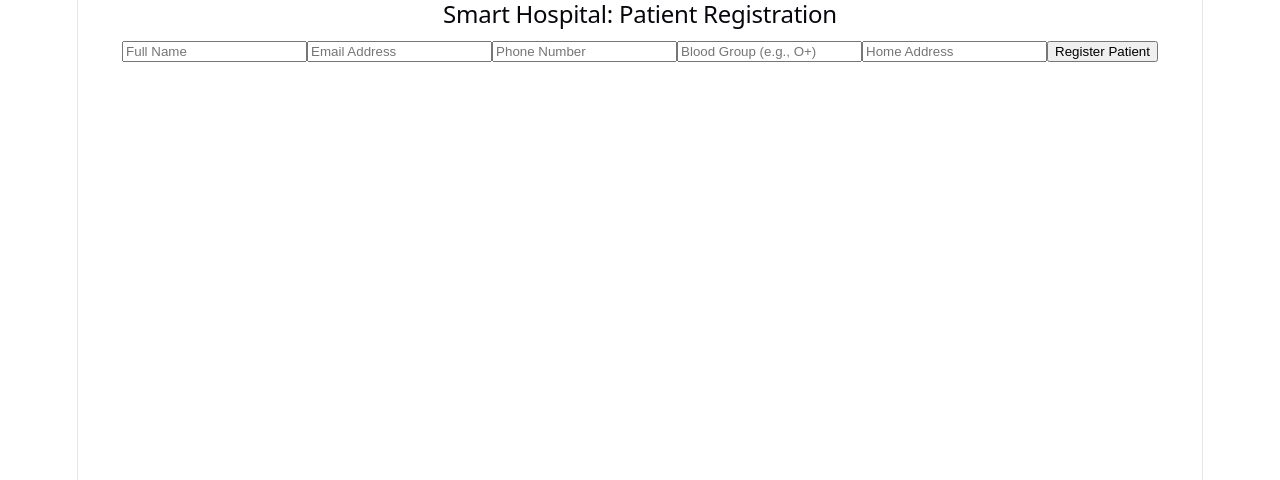
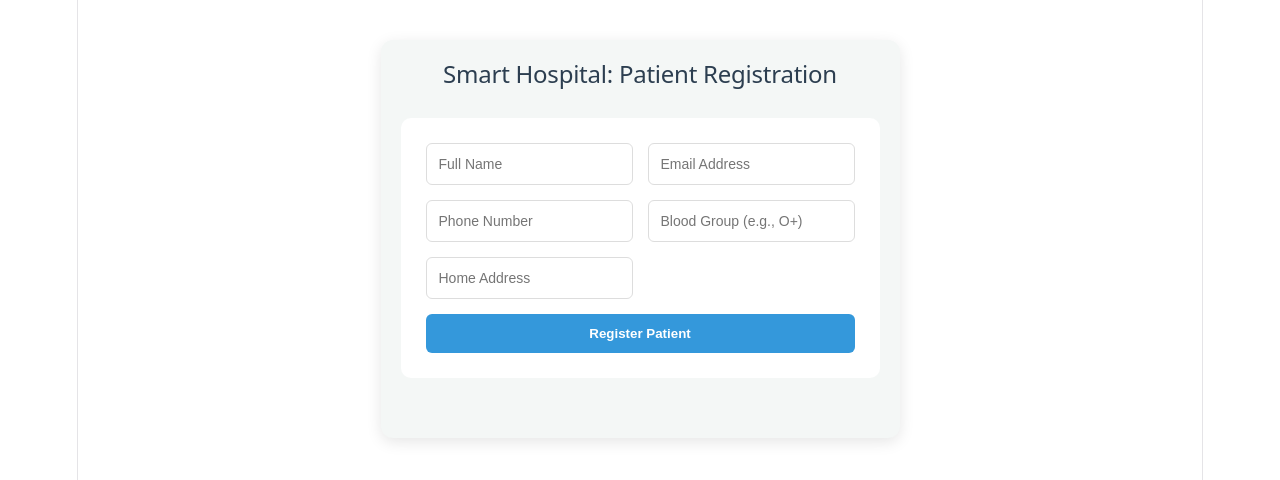
Before and after one commit to madhushankaspn/Smart_Hospital_System, a React app in the folder frontend/: page / in a window 1280 px wide. Shown: the top 480 px of the page. Built offline with nearby package versions, Linux system fonts and the light colour scheme; the HTML template or start-up script is replaced by a standard one.

Commit message:
Refactor App.css: Remove unused styles and enhance layout for better UI consistency

```diff
--- a/frontend/src/App.css
+++ b/frontend/src/App.css
@@ -1,184 +1,72 @@
-.counter {
-  font-size: 16px;
-  padding: 5px 10px;
-  border-radius: 5px;
-  color: var(--accent);
-  background: var(--accent-bg);
-  border: 2px solid transparent;
-  transition: border-color 0.3s;
-  margin-bottom: 24px;
-
-  &:hover {
-    border-color: var(--accent-border);
-  }
-  &:focus-visible {
-    outline: 2px solid var(--accent);
-    outline-offset: 2px;
-  }
+.container {
+  max-width: 900px;
+  margin: 40px auto;
+  padding: 20px;
+  font-family: 'Segoe UI', Tahoma, Geneva, Verdana, sans-serif;
+  background-color: #f4f7f6;
+  border-radius: 12px;
+  box-shadow: 0 4px 15px rgba(0,0,0,0.1);
 }
 
-.hero {
-  position: relative;
-
-  .base,
-  .framework,
-  .vite {
-    inset-inline: 0;
-    margin: 0 auto;
-  }
-
-  .base {
-    width: 170px;
-    position: relative;
-    z-index: 0;
-  }
-
-  .framework,
-  .vite {
-    position: absolute;
-  }
-
-  .framework {
-    z-index: 1;
-    top: 34px;
-    height: 28px;
-    transform: perspective(2000px) rotateZ(300deg) rotateX(44deg) rotateY(39deg)
-      scale(1.4);
-  }
-
-  .vite {
-    z-index: 0;
-    top: 107px;
-    height: 26px;
-    width: auto;
-    transform: perspective(2000px) rotateZ(300deg) rotateX(40deg) rotateY(39deg)
-      scale(0.8);
-  }
+h2 {
+  color: #2c3e50;
+  text-align: center;
+  margin-bottom: 30px;
 }
 
-#center {
-  display: flex;
-  flex-direction: column;
-  gap: 25px;
-  place-content: center;
-  place-items: center;
-  flex-grow: 1;
-
-  @media (max-width: 1024px) {
-    padding: 32px 20px 24px;
-    gap: 18px;
-  }
+form {
+  display: grid;
+  grid-template-columns: 1fr 1fr;
+  gap: 15px;
+  background: white;
+  padding: 25px;
+  border-radius: 10px;
+  margin-bottom: 40px;
 }
 
-#next-steps {
-  display: flex;
-  border-top: 1px solid var(--border);
-  text-align: left;
-
-  & > div {
-    flex: 1 1 0;
-    padding: 32px;
-    @media (max-width: 1024px) {
-      padding: 24px 20px;
-    }
-  }
-
-  .icon {
-    margin-bottom: 16px;
-    width: 22px;
-    height: 22px;
-  }
-
-  @media (max-width: 1024px) {
-    flex-direction: column;
-    text-align: center;
-  }
+input {
+  padding: 12px;
+  border: 1px solid #ddd;
+  border-radius: 6px;
+  font-size: 14px;
 }
 
-#docs {
-  border-right: 1px solid var(--border);
-
-  @media (max-width: 1024px) {
-    border-right: none;
-    border-bottom: 1px solid var(--border);
-  }
+button {
+  grid-column: span 2;
+  padding: 12px;
+  background-color: #3498db;
+  color: white;
+  border: none;
+  border-radius: 6px;
+  cursor: pointer;
+  font-weight: bold;
+  transition: background 0.3s;
 }
 
-#next-steps ul {
-  list-style: none;
-  padding: 0;
-  display: flex;
-  gap: 8px;
-  margin: 32px 0 0;
-
-  .logo {
-    height: 18px;
-  }
-
-  a {
-    color: var(--text-h);
-    font-size: 16px;
-    border-radius: 6px;
-    background: var(--social-bg);
-    display: flex;
-    padding: 6px 12px;
-    align-items: center;
-    gap: 8px;
-    text-decoration: none;
-    transition: box-shadow 0.3s;
-
-    &:hover {
-      box-shadow: var(--shadow);
-    }
-    .button-icon {
-      height: 18px;
-      width: 18px;
-    }
-  }
-
-  @media (max-width: 1024px) {
-    margin-top: 20px;
-    flex-wrap: wrap;
-    justify-content: center;
-
-    li {
-      flex: 1 1 calc(50% - 8px);
-    }
-
-    a {
-      width: 100%;
-      justify-content: center;
-      box-sizing: border-box;
-    }
-  }
+button:hover {
+  background-color: #2980b9;
 }
 
-#spacer {
-  height: 88px;
-  border-top: 1px solid var(--border);
-  @media (max-width: 1024px) {
-    height: 48px;
-  }
+/* Table Style */
+table {
+  width: 100%;
+  border-collapse: collapse;
+  background: white;
+  border-radius: 10px;
+  overflow: hidden;
 }
 
-.ticks {
-  position: relative;
-  width: 100%;
+th, td {
+  padding: 15px;
+  text-align: left;
+  border-bottom: 1px solid #eee;
+}
 
-  &::before,
-  &::after {
-    content: '';
-    position: absolute;
-    top: -4.5px;
-    border: 5px solid transparent;
-  }
+th {
+  background-color: #2c3e50;
+  color: white;
+}
 
-  &::before {
-    left: 0;
-    border-left-color: var(--border);
-  }
-  &::after {
-    right: 0;
-    border-right-color: var(--border);
-  }
+tr:hover {
+  background-color: #f9f9f9;
 }
```
